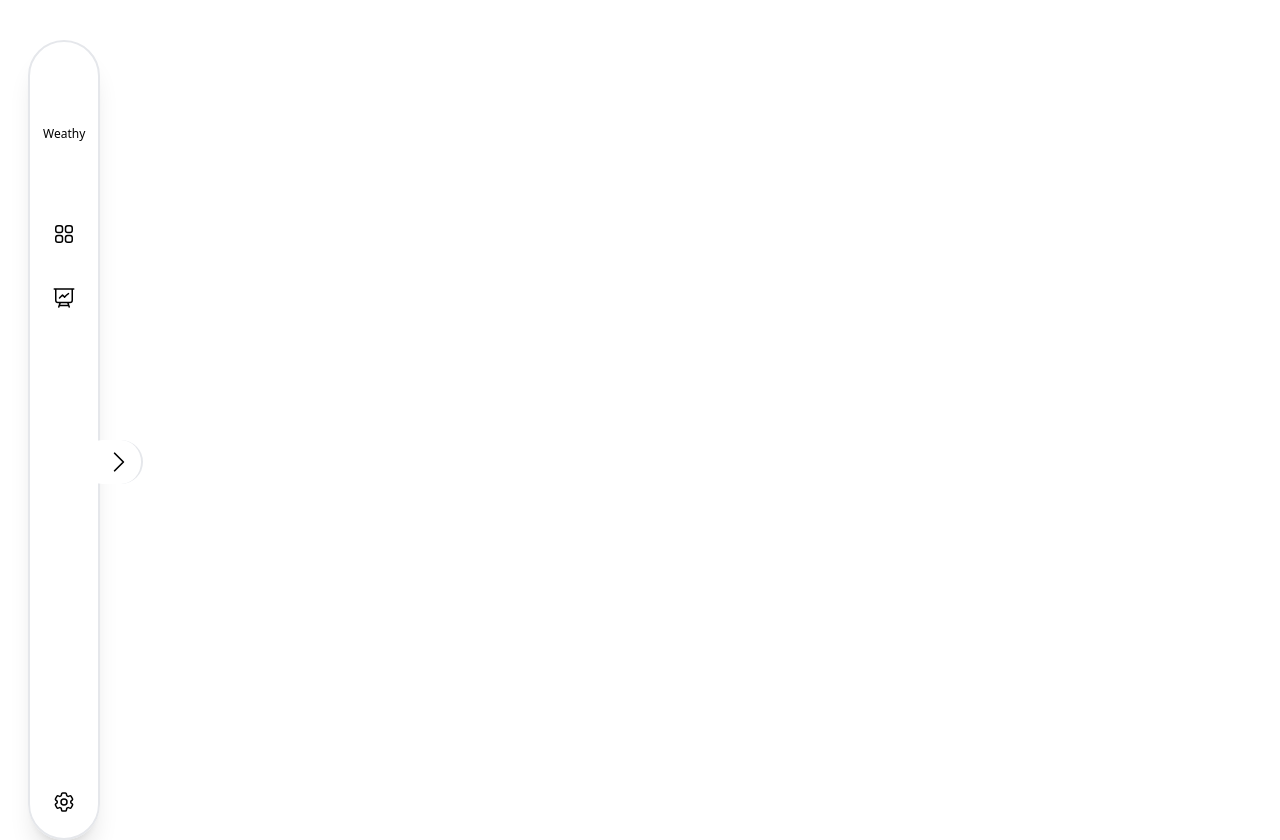
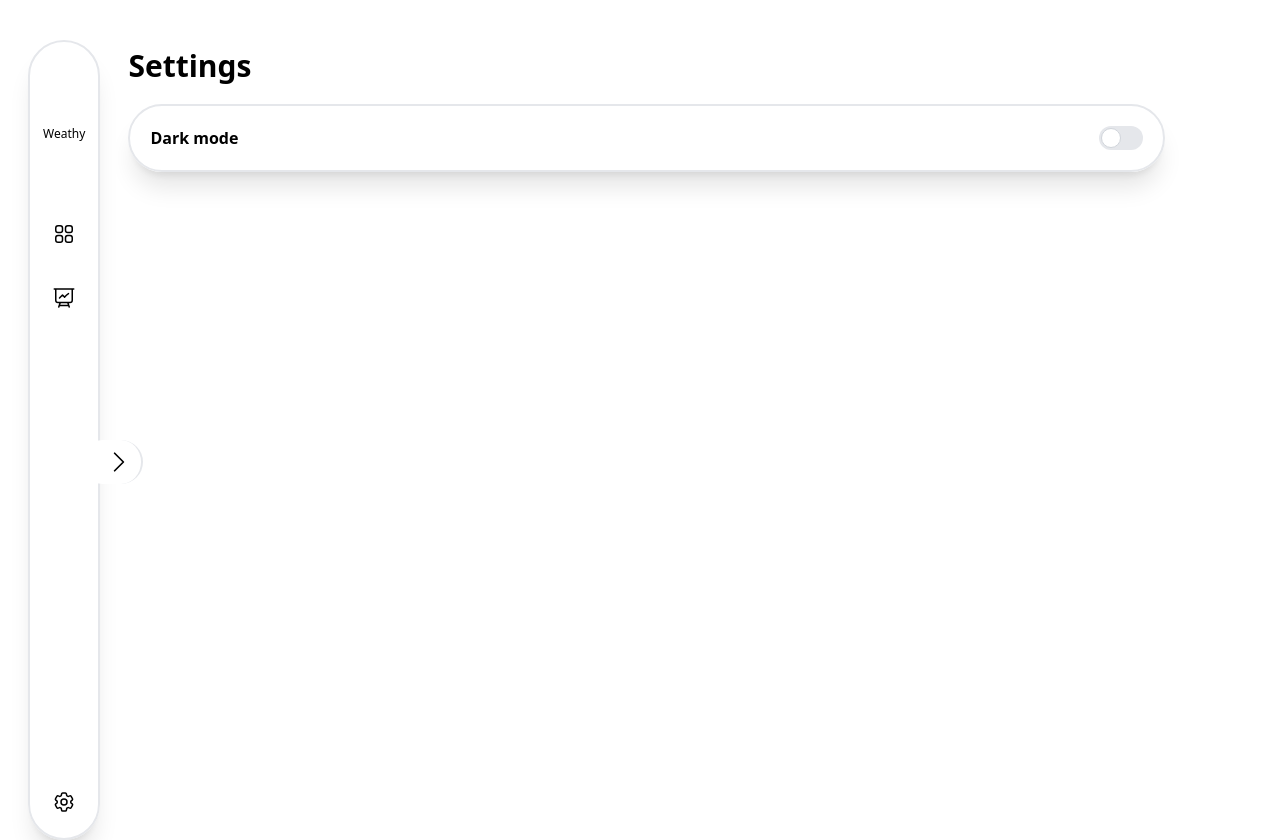
Before and after one commit to mikek1337/weather_app, a React (Vite) app: page /setting in a window 1280 px wide. Before the commit this address had no page. Built offline with nearby package versions, Linux system fonts and the light colour scheme.

Commit message:
added setting and stats pages

```diff
--- a/index.html
+++ b/index.html
@@ -6,7 +6,7 @@
     <meta name="viewport" content="width=device-width, initial-scale=1.0" />
     <title>Vite + React + TS</title>
   </head>
-  <body>
+  <body class="dark:bg-gray-900 backdrop-blur-lg ">
     <div id="root"></div>
     <script type="module" src="/src/main.tsx"></script>
   </body>
--- a/src/App.tsx
+++ b/src/App.tsx
@@ -1,11 +1,20 @@
 
 import './App.css'
-import { BrowserRouter, Routes, Route } from 'react-router-dom'
+import { BrowserRouter, Routes, Route, Link } from 'react-router-dom'
 import {QueryClientProvider, QueryClient} from 'react-query';
 import Home from './pages/home/Home'
+import Setting from './pages/setting/Index';
+import Stat from './pages/stat/Index';
 const queryClient = new QueryClient();
 function App() {
-
+  if(localStorage.getItem("theme") == "dark")
+  {
+    document.documentElement.classList.add('dark');
+  }
+  else
+  {
+    document.documentElement.classList.remove('dark');
+  }
   return (
     <QueryClientProvider client={queryClient}>
     <div className="max-h-screen flex flex-row">
@@ -27,15 +36,19 @@ function App() {
           </svg>
         </span>
         <span className='mt-10'>
+
           <svg className='w-6 h-6' fill="none" stroke="currentColor" strokeWidth="1.5" viewBox="0 0 24 24" xmlns="http://www.w3.org/2000/svg" aria-hidden="true">
             <path strokeLinecap="round" strokeLinejoin="round" d="M3.75 3v11.25A2.25 2.25 0 006 16.5h2.25M3.75 3h-1.5m1.5 0h16.5m0 0h1.5m-1.5 0v11.25A2.25 2.25 0 0118 16.5h-2.25m-7.5 0h7.5m-7.5 0l-1 3m8.5-3l1 3m0 0l.5 1.5m-.5-1.5h-9.5m0 0l-.5 1.5m.75-9l3-3 2.148 2.148A12.061 12.061 0 0116.5 7.605"></path>
           </svg>
+
         </span>
         <span className='mt-[30rem]'>
+
           <svg className='w-6 h-6' fill="none" stroke="currentColor" strokeWidth="1.5" viewBox="0 0 24 24" xmlns="http://www.w3.org/2000/svg" aria-hidden="true">
             <path strokeLinecap="round" strokeLinejoin="round" d="M9.594 3.94c.09-.542.56-.94 1.11-.94h2.593c.55 0 1.02.398 1.11.94l.213 1.281c.063.374.313.686.645.87.074.04.147.083.22.127.324.196.72.257 1.075.124l1.217-.456a1.125 1.125 0 011.37.49l1.296 2.247a1.125 1.125 0 01-.26 1.431l-1.003.827c-.293.24-.438.613-.431.992a6.759 6.759 0 010 .255c-.007.378.138.75.43.99l1.005.828c.424.35.534.954.26 1.43l-1.298 2.247a1.125 1.125 0 01-1.369.491l-1.217-.456c-.355-.133-.75-.072-1.076.124a6.57 6.57 0 01-.22.128c-.331.183-.581.495-.644.869l-.213 1.28c-.09.543-.56.941-1.11.941h-2.594c-.55 0-1.02-.398-1.11-.94l-.213-1.281c-.062-.374-.312-.686-.644-.87a6.52 6.52 0 01-.22-.127c-.325-.196-.72-.257-1.076-.124l-1.217.456a1.125 1.125 0 01-1.369-.49l-1.297-2.247a1.125 1.125 0 01.26-1.431l1.004-.827c.292-.24.437-.613.43-.992a6.932 6.932 0 010-.255c.007-.378-.138-.75-.43-.99l-1.004-.828a1.125 1.125 0 01-.26-1.43l1.297-2.247a1.125 1.125 0 011.37-.491l1.216.456c.356.133.751.072 1.076-.124.072-.044.146-.087.22-.128.332-.183.582-.495.644-.869l.214-1.281z"></path>
             <path strokeLinecap="round" strokeLinejoin="round" d="M15 12a3 3 0 11-6 0 3 3 0 016 0z"></path>
           </svg>
+
         </span>
 
       </div>
@@ -43,6 +56,8 @@ function App() {
       <BrowserRouter>
       <Routes>
         <Route index element={<Home/>}></Route>
+        <Route path='setting' element={<Setting/>}></Route>
+        <Route path='stat' element={<Stat/>}></Route>
       </Routes>
       </BrowserRouter>
       </div>
--- /dev/null
+++ b/src/pages/setting/Index.tsx
@@ -0,0 +1,32 @@
+function Setting() {
+    const toggleDarkMode = ()=>{
+
+        if (document.documentElement.classList.contains('dark'))
+        {
+            document.documentElement.classList.remove('dark');
+            localStorage.setItem("theme", "light")
+        }
+        else
+        {
+            document.documentElement.classList.add('dark');
+            localStorage.setItem("theme", "dark")
+        }
+        console.log('here')
+    }
+    return (
+        <div className="mt-2">
+            <h2 className="text-3xl font-semibold dark:text-white">Settings</h2>
+            <div className="flex border-2  w-[90%] justify-between mt-5 items-center px-5 rounded-full shadow-xl dark:bg-slate-900 dark:shadow-slate-800">
+                <h4 className="font-semibold dark:text-white">Dark mode</h4>
+                <div className="pt-5">
+                    <label className="relative inline-flex items-center mb-5 cursor-pointer">
+                        <input type="checkbox" value="" className="sr-only peer" onChange={toggleDarkMode}/>
+                        <div className="w-11 h-6 bg-gray-200 peer-focus:outline-none peer-focus:ring-4 peer-focus:ring-blue-300 dark:peer-focus:ring-blue-800 rounded-full peer dark:bg-gray-700 peer-checked:after:translate-x-full peer-checked:after:border-white after:content-[''] after:absolute after:top-[2px] after:left-[2px] after:bg-white after:border-gray-300 after:border after:rounded-full after:h-5 after:w-5 after:transition-all dark:border-gray-600 peer-checked:bg-blue-600"></div>
+                    </label>
+                </div>
+            </div>
+        </div>
+    )
+}
+
+export default Setting
--- /dev/null
+++ b/src/pages/stat/Index.tsx
@@ -0,0 +1,21 @@
+function Stat()
+{
+    return(
+        <div className="h-full">
+            <h1 className="font-semibold text-3xl ">Stats</h1>
+            <div className="flex  border-2 mt-5 w-[90%] p-2 h-20 items-center gap-20 rounded-lg">
+                <div className=" ml-44">
+                    <input className="rounded-lg border-2 p-2 w-96" type="text" placeholder="latitude"/>
+                </div>
+                <div>
+                    <input className="rounded-lg border-2 p-2 w-96" type="text" placeholder="longtude"/>
+                </div>
+                <div className="">
+                    <button className="border-2 rounded-lg p-2 px-6 bg-gray-100">Search</button>
+                </div>
+            </div>
+        </div>
+    )
+}
+
+export default Stat
--- a/tailwind.config.cjs
+++ b/tailwind.config.cjs
@@ -1,5 +1,7 @@
 /** @type {import('tailwindcss').Config} */
 module.exports = {
+  darkMode:'class',
+  darkMode:'class',
   content: [
     "./index.html",
     "./src/**/*.{tsx,ts}"
```
Also changed, not shown: public/cool-background.png (added).
